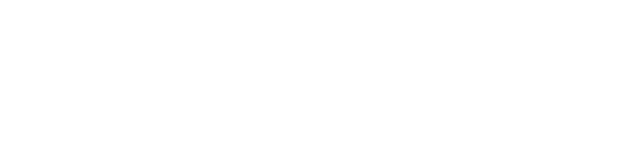
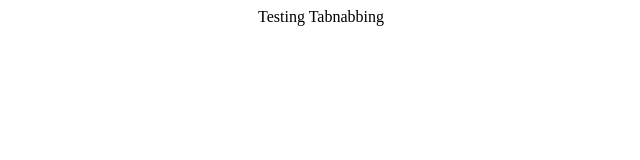
Before and after one commit to Z3R007-stack/Z3R0, a plain HTML site: page index.html in a window 1280 px wide. Shown: the whole page, without its empty margins (319-959 px from the left). Drawn offline with Linux system fonts and the light colour scheme.

Commit message:
Update index.html

```diff
--- a/index.html
+++ b/index.html
@@ -7,5 +7,6 @@ if (window.parent != window) window.parent.location.replace('http://nakanosec.co
 </script>
     </head>
   <body>
+    <p1> <center> Testing Tabnabbing</center></p>
   </body>
     </html>
```
